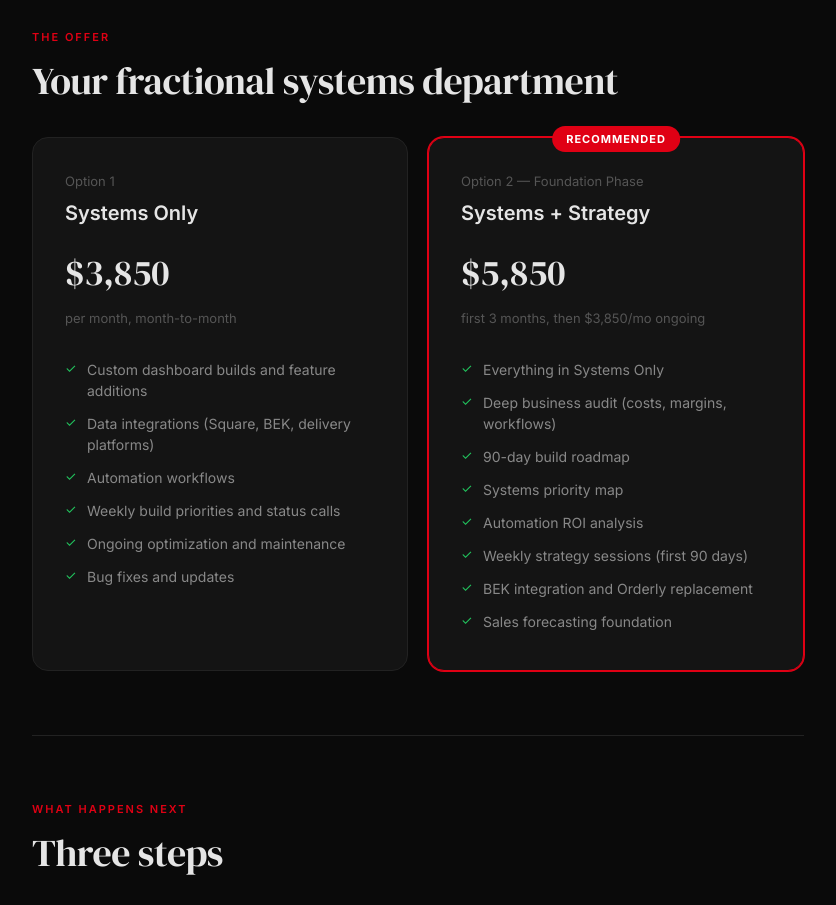
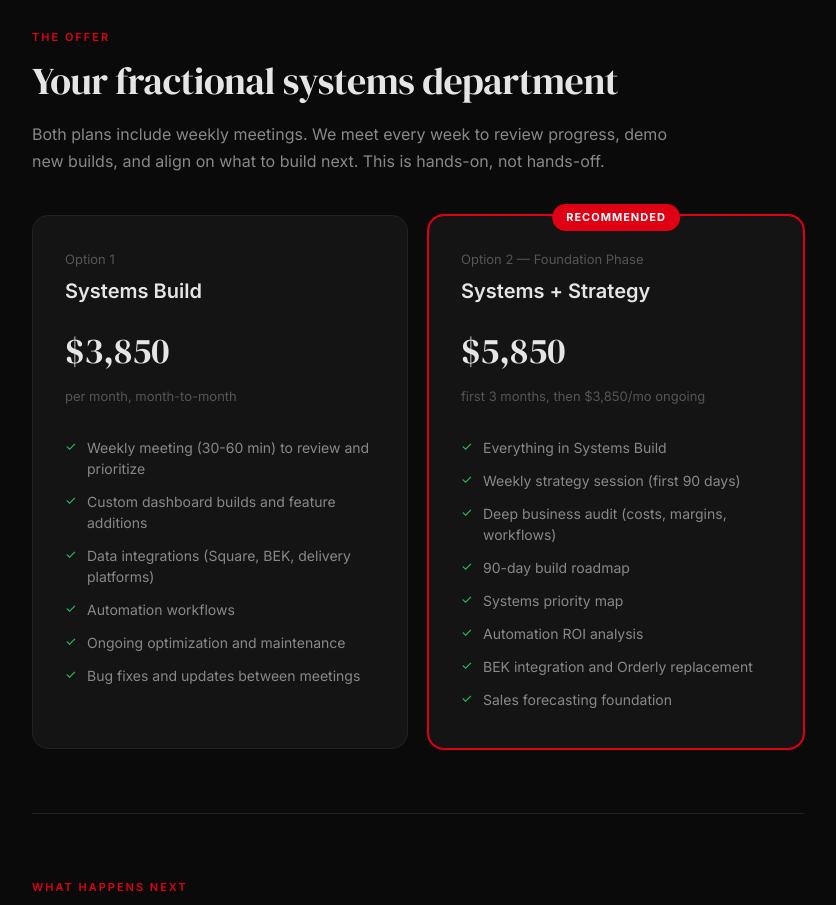
Before and after one commit to josistew/crash-course-intake, a plain HTML site: page motomedi/index.html in a window 1280 px wide. Shown: the part 5880-6785 px from the top of the page, without its empty margins (222-1058 px from the left). Drawn offline with Linux system fonts and the light colour scheme.

Commit message:
Update proposal offer section with weekly meetings emphasis
Co-Authored-By: Claude Opus 4.6 (1M context) <noreply@anthropic.com>

```diff
--- a/motomedi/index.html
+++ b/motomedi/index.html
@@ -818,19 +818,21 @@
     <div class="section-label">The Offer</div>
     <h2>Your fractional systems department</h2>
 
+    <p class="section-intro">Both plans include weekly meetings. We meet every week to review progress, demo new builds, and align on what to build next. This is hands-on, not hands-off.</p>
+
     <div class="pricing-grid">
       <div class="price-card">
         <div class="price-label">Option 1</div>
-        <h3>Systems Only</h3>
+        <h3>Systems Build</h3>
         <div class="price">$3,850</div>
         <div class="price-sub">per month, month-to-month</div>
         <ul>
+          <li>Weekly meeting (30-60 min) to review and prioritize</li>
           <li>Custom dashboard builds and feature additions</li>
           <li>Data integrations (Square, BEK, delivery platforms)</li>
           <li>Automation workflows</li>
-          <li>Weekly build priorities and status calls</li>
           <li>Ongoing optimization and maintenance</li>
-          <li>Bug fixes and updates</li>
+          <li>Bug fixes and updates between meetings</li>
         </ul>
       </div>
       <div class="price-card recommended">
@@ -840,12 +842,12 @@
         <div class="price">$5,850</div>
         <div class="price-sub">first 3 months, then $3,850/mo ongoing</div>
         <ul>
-          <li>Everything in Systems Only</li>
+          <li>Everything in Systems Build</li>
+          <li>Weekly strategy session (first 90 days)</li>
           <li>Deep business audit (costs, margins, workflows)</li>
           <li>90-day build roadmap</li>
           <li>Systems priority map</li>
           <li>Automation ROI analysis</li>
-          <li>Weekly strategy sessions (first 90 days)</li>
           <li>BEK integration and Orderly replacement</li>
           <li>Sales forecasting foundation</li>
         </ul>
```
